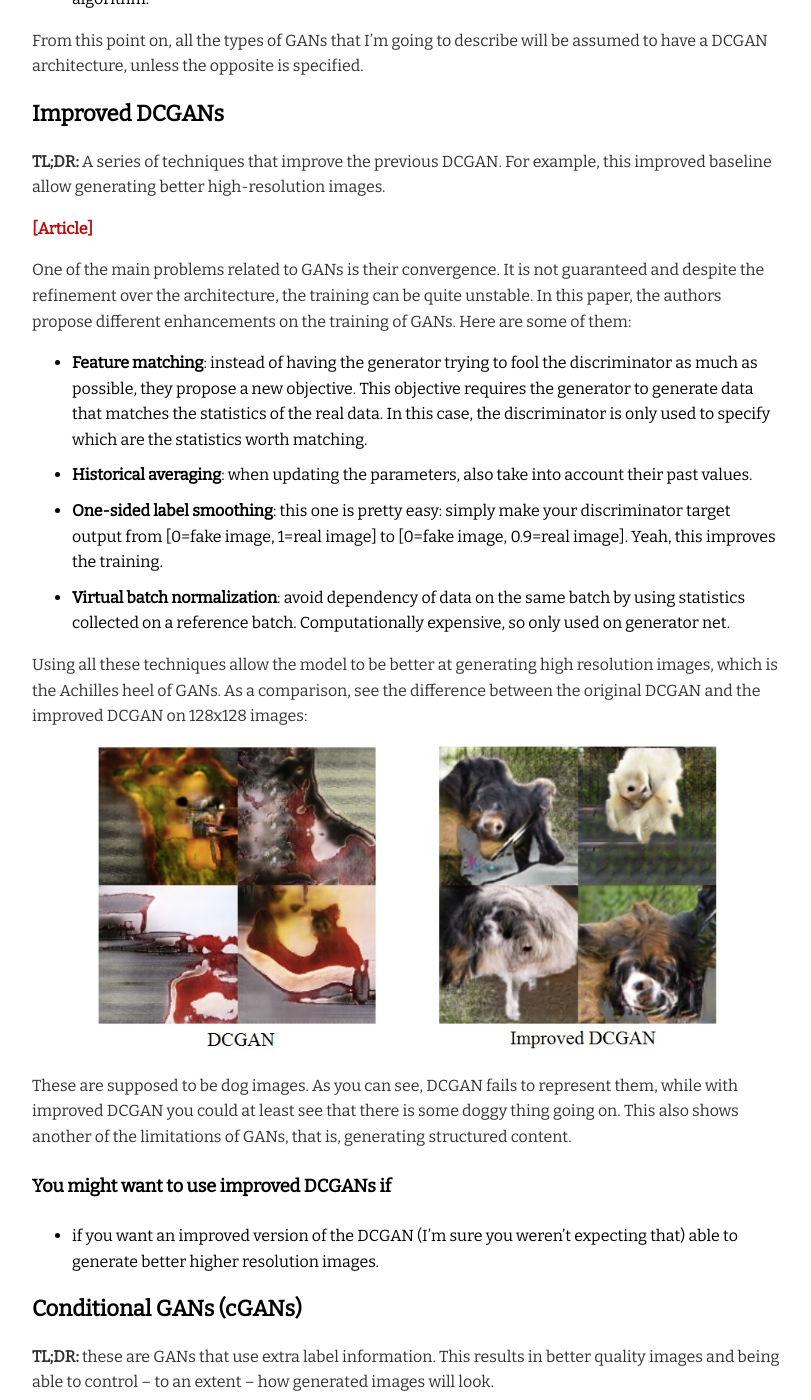
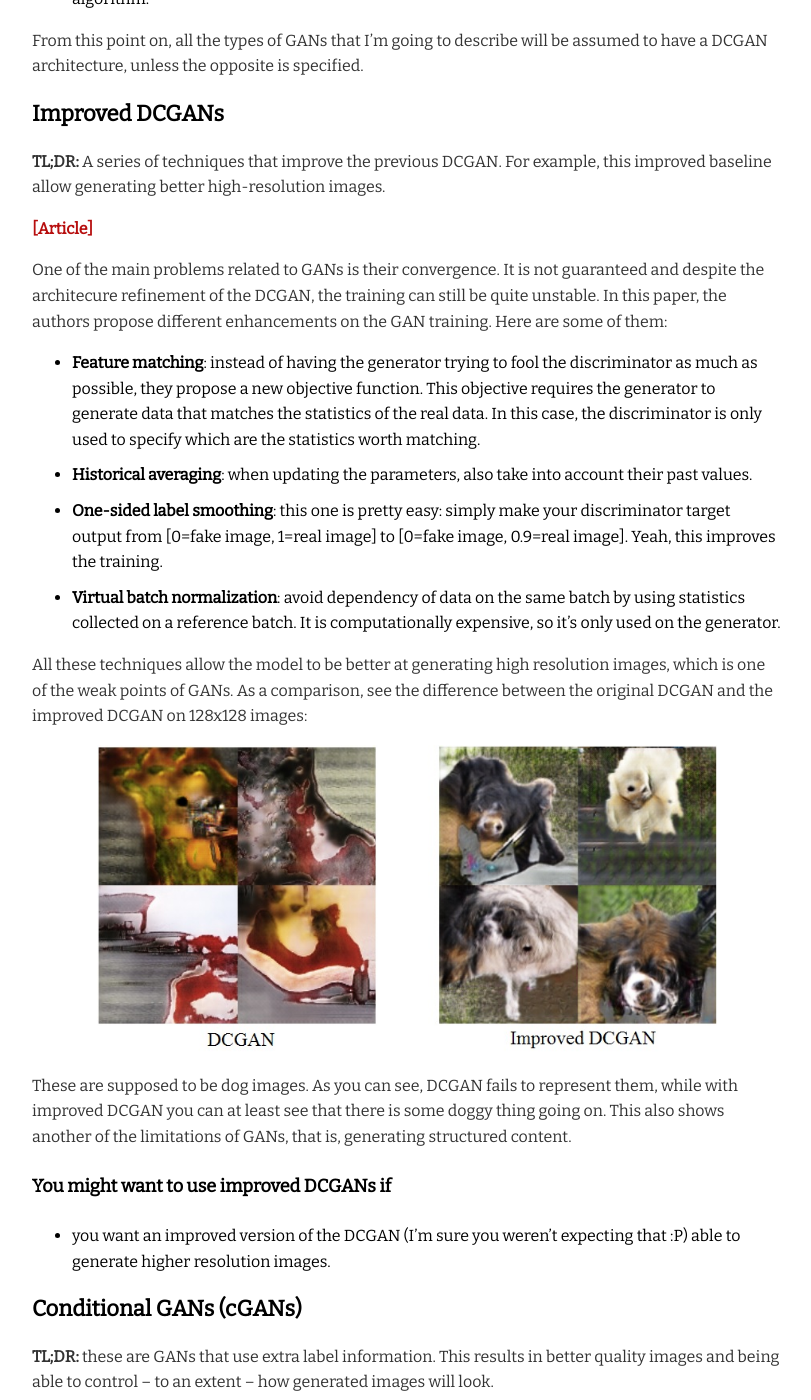
Before and after one commit to Guim3/guim3.github.io, a Jekyll site: the page built from _posts/2017-03-20-Fantastic-GANs-and-where-to-find-them.md, in a window 1280 px wide and 1400 px high, scrolled down 3785 px. Shown: the whole window, without its empty margins (233-1044 px from the left). Built offline with Jekyll 4.4.1, drawn with Linux system fonts in a browser that asks for light colours; comment, search, counter and statistics services are not loaded; some of the changed text lies outside the part shown.

Commit message:
Review post pt2

```diff
--- a/404.html
+++ b/404.html
@@ -3,7 +3,7 @@
 title: 404 Error
 ---
 <div class="error">
-        	<h1>404 Error:</h1>
+        	<h1>404 Error.</h1>
         	<h1>This page is in another castle.</h1>
         	<h3> Try <a href="/">going back to the homepage</a> or use the navigation menu above.</h3>
 </div>
--- a/_posts/2017-03-20-Fantastic-GANs-and-where-to-find-them.md
+++ b/_posts/2017-03-20-Fantastic-GANs-and-where-to-find-them.md
@@ -63,22 +63,21 @@
 
 ## <a name="gans-evolution"></a> GANs: the evolution
 
-Here I'm going to describe in roughly chronological order all the advances and types of GANs that have been showing up over these last years.
+Here I'm going to describe in roughly chronological order some of the relevant progresses and types of GANs that have been showing up over these last years.
 
 ### <a name="dcgans"></a>Deep Convolutional GANs (DCGANs)
-**TL;DR:** DCGANs were the first major improvement on the GAN architecture. They had a more stable training and higher quality samples.
+**TL;DR:** DCGANs were the first major improvement on the GAN architecture. They are more stable in terms of training and generate higher quality samples.
 
-[[Article]](DCGAN_art)
+[[Article]][DCGAN_art]
 
-The authors of the DCGAN focused on the architecture of the original GAN and managed to improve it. I presume they had to spend quite a long time doing the most exciting thing about deep learning: try a lot of parameters! Yay! At the end, it totally paid off. Among other things, they found out that:
+The authors of the DCGAN focused on improving the architecture of the original vanilla GAN. I presume they had to spend quite a long time doing the most exciting thing about deep learning: try a lot of parameters! Yay! At the end, it totally paid off. Among other things, they found out that:
 
 * Batch normalization is a must in both networks.
 * Fully hidden connected layers are not a good idea.
 * Avoid pooling, simply stride your convolutions!
 * ReLU activations are your friend (*almost* always).
 
-DCGANs are also relevant because they have become one of the main baselines to implement and use GANs. Shortly after the publication of this paper, there were different accessible implementations in [Theano][DCGAN_theano], [Torch][DCGAN_th], [Tensorflow][DCGAN_tf] and [Chainer][DCGAN_chainer] available to test with whatever dataset you can think of. So, if you come across a  [creepy](https://github.com/mattya/chainer-DCGAN) [generated](https://www.youtube.com/watch?v=rs3aI7bACGc) [datasets](http://www.aux.tv/wp-content/uploads/2016/01/Screen-Shot-2016-01-19-at-11.39.13-AM.png) you can totally blame the authors of DCGAN for it.
-
+DCGANs are also relevant because they have become one of the main baselines to implement and use GANs. Shortly after the publication of this paper, there were different accessible implementations in [Theano][DCGAN_theano], [Torch][DCGAN_th], [Tensorflow][DCGAN_tf] and [Chainer][DCGAN_chainer] available to test with whatever dataset you can think of. So, if you come across [strange](https://raw.githubusercontent.com/mattya/chainer-DCGAN/master/sample4.png) [generated](https://www.youtube.com/watch?v=rs3aI7bACGc) [datasets](http://www.aux.tv/wp-content/uploads/2016/01/Screen-Shot-2016-01-19-at-11.39.13-AM.png) you can totally blame these guys.
 #### You might want to use DCGANs if
 
 * You want something better than vanilla GANs (that is, always). Vanilla GANs could work on simple datasets, but DCGANs are far better.
@@ -92,21 +91,21 @@
 
 [[Article]][impGAN]
 
-One of the main problems related to GANs is their convergence. It is not guaranteed and despite the refinement over the architecture, the training can be quite unstable. In this paper, the authors propose different enhancements on the training of GANs. Here are some of them:
+One of the main problems related to GANs is their convergence. It is not guaranteed and despite the architecure refinement of the DCGAN, the training can still be quite unstable. In this paper, the authors propose different enhancements on the GAN training. Here are some of them:
 
-* **Feature matching**: instead of having the generator trying to fool the discriminator as much as possible, they propose a new objective. This objective requires the generator to generate data that matches the statistics of the real data. In this case, the discriminator is only used to specify which are the statistics worth matching.
+* **Feature matching**: instead of having the generator trying to fool the discriminator as much as possible, they propose a new objective function. This objective requires the generator to generate data that matches the statistics of the real data. In this case, the discriminator is only used to specify which are the statistics worth matching.
 * **Historical averaging**: when updating the parameters, also take into account their past values.
 * **One-sided label smoothing**: this one is pretty easy: simply make your discriminator target output from [0=fake image, 1=real image] to [0=fake image, 0.9=real image]. Yeah, this improves the training.
-* **Virtual batch normalization**: avoid dependency of data on the same batch by using statistics collected on a reference batch. Computationally expensive, so only used on generator net.
+* **Virtual batch normalization**: avoid dependency of data on the same batch by using statistics collected on a reference batch. It is computationally expensive, so it's only used on the generator.
 
-Using all these techniques allow the model to be better at generating high resolution images, which is the Achilles heel of GANs. As a comparison, see the difference between the original DCGAN and the improved DCGAN on 128x128 images:
+All these techniques allow the model to be better at generating high resolution images, which is one of the weak points of GANs. As a comparison, see the difference between the original DCGAN and the improved DCGAN on 128x128 images:
 
 ![DCGAN vs improved DCGAN]({{site.baseurl}}/files/blog/Fantastic-GANs-and-where-to-find-them/improved_DCGAN_comparison.jpg){: :height="auto" width="620px" .center-image }
 
-These are supposed to be dog images. As you can see, DCGAN fails to represent them, while with improved DCGAN you could at least see that there is some doggy thing going on. This also shows another of the limitations of GANs, that is, generating structured content.
+These are supposed to be dog images. As you can see, DCGAN fails to represent them, while with improved DCGAN you can at least see that there is some doggy thing going on. This also shows another of the limitations of GANs, that is, generating structured content.
 
 #### You might want to use improved DCGANs if
-* if you want an improved version of the DCGAN (I'm sure you weren't expecting that) able to generate better higher resolution images.
+* you want an improved version of the DCGAN (I'm sure you weren't expecting that :P) able to generate higher resolution images.
 
 
 ### <a name="cgans"></a> Conditional GANs (cGANs)
```
